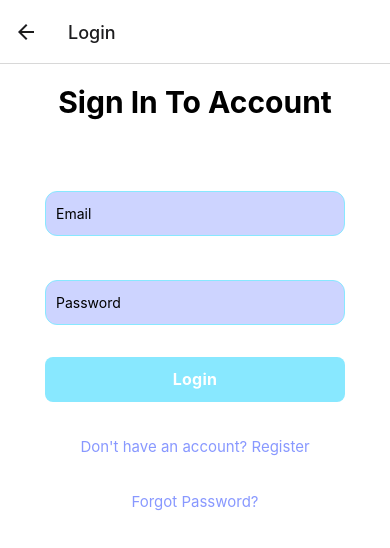
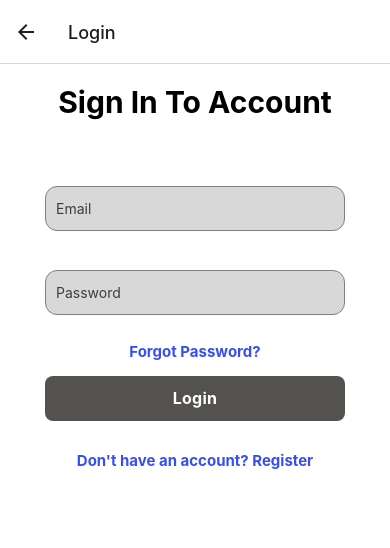
Before and after one commit to EvLeong1/motion-app, a React Native app: screen /Login in a window 390 px wide. Shown: the top 548 px of the page. Built offline with nearby package versions, Linux system fonts and the light colour scheme; no server answers; what react-native-root-siblings would draw is missing.

Commit message:
Styled login page

```diff
--- a/screens/Login.tsx
+++ b/screens/Login.tsx
@@ -1,6 +1,6 @@
 import { View, Text, Alert, ActivityIndicator, Pressable, Keyboard } from 'react-native'
 import React from 'react'
-import { globalStyles, registerStyles } from '../styles/globalStyles'
+import { globalStyles, registerStyles, loginStyles } from '../styles/globalStyles'
 import {SafeAreaView, StyleSheet, TextInput} from 'react-native';
 import {signInWithEmailAndPassword} from 'firebase/auth'
 import Toast from 'react-native-root-toast';
@@ -79,34 +79,39 @@ const Login = ({ navigation }: { navigation: any }) => {
   }
 
   return (
-    <SafeAreaView style={registerStyles.container}>
+    <SafeAreaView style={loginStyles.container}>
       <Text style={{fontSize: 30, fontWeight: 'bold', marginBottom: '10%',marginTop:'5%'}}>Sign In To Account</Text>
       <TextInput
-        style={registerStyles.input}
+        style={loginStyles.input}
         onChangeText={(text) => setEmail(text)}
         placeholder="Email"
         keyboardType='email-address'
         autoComplete='email'
+        placeholderTextColor='#3d3d3d'
       />
       <TextInput
-        style={registerStyles.input}
+        style={loginStyles.input}
         onChangeText={(text) => setPassword(text)}
         placeholder="Password"
+        placeholderTextColor='#3d3d3d'
         secureTextEntry={true}
       />
+      <Pressable style = {{marginTop:'0%'}}onPress={() => navigation.navigate('Register')}>
+        <Text style ={loginStyles.forgot}>Forgot Password?</Text>
+      </Pressable>
       { loading ? <ActivityIndicator size='large' color='#00ff00' /> : <>
-                <Pressable style={registerStyles.button}  onPress={login}>
-                    <Text style={registerStyles.text}>Login</Text>
+                <Pressable style={loginStyles.button}  onPress={login}>
+                    <Text style={loginStyles.text}>Login</Text>
                 </Pressable>
             </>
       }
 
       <Pressable style = {{marginTop:'4%'}}onPress={() => navigation.navigate('Register')}>
-        <Text style={registerStyles.link}>Don't have an account? Register</Text>
+        <Text style={loginStyles.link}>Don't have an account? Register</Text>
       </Pressable>
-      <Pressable style = {{marginTop:'4%'}}>
-        <Text style={registerStyles.link}>Forgot Password?</Text>
-      </Pressable>
+      {/* <Pressable style = {{marginTop:'4%'}}> */}
+      {/*   <Text style={loginStyles.link}>Forgot Password?</Text> */}
+      {/* </Pressable>  */}
 
     </SafeAreaView>
   )
--- a/styles/globalStyles.ts
+++ b/styles/globalStyles.ts
@@ -49,7 +49,59 @@ export const globalStyles = StyleSheet.create({
     },
   });
 
+  export const loginStyles = StyleSheet.create({
+    container: {
+        flex: 1,
+        backgroundColor: 'white',
+        alignItems: 'center',
+        gap: 15,
+      },
 
+      input: {
+        backgroundColor: '#d8d8d8',
+        height: 45,
+        margin: 12,
+        color: 'black',
+        borderColor: 'gray',
+        borderWidth: 1,
+        padding: 10,
+        width: 300,
+        borderRadius: 12,
+
+    },
+
+    button: {
+        alignItems: 'center',
+        justifyContent: 'center',
+        paddingVertical: 12,
+        paddingHorizontal: 32,
+        borderRadius: 8,
+        elevation: 3,
+        backgroundColor: '#53524E',
+        color: 'white',
+        width: 300,
+
+    },
+    text: {
+        fontSize: 16,
+        lineHeight: 21,
+        fontWeight: 'bold',
+        letterSpacing: 0.25,
+        color: 'white',
+    },
+    link: {
+        fontSize: 15,
+        fontWeight: 'bold',
+        color: '#384ef5',
+
+    },
+    forgot:{
+        fontSize: 15,
+        fontWeight: 'bold',
+        color: '#384Ef5',
+        // alignItems: 'right'
+  }
+})
   export const registerStyles = StyleSheet.create({
     // display:'flex', alignItems: 'center', justifyContent: 'center'
     container: {
```
